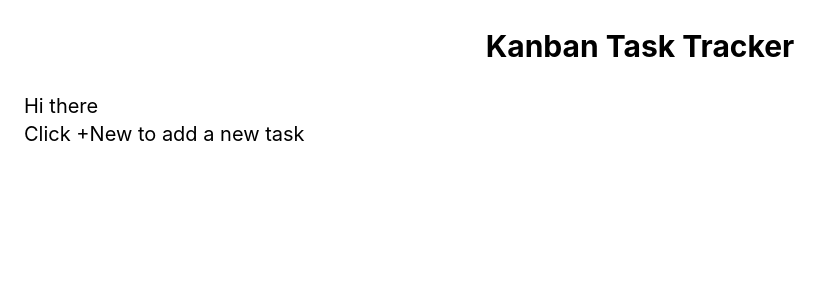
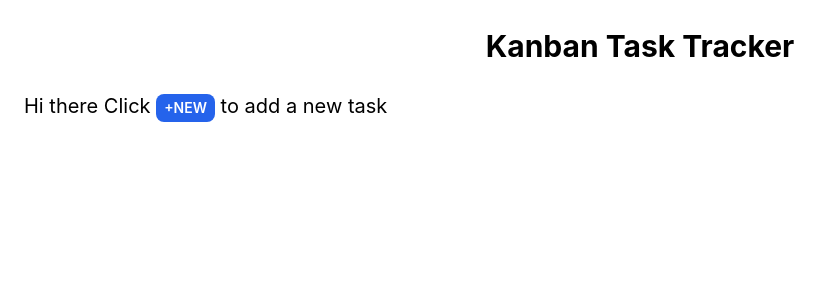
Before and after one commit to G3RGES/kanban-task-tracker, a React (Create React App) app: page / in a window 1280 px wide. Shown: the top 300 px of the page, without its empty margins (0-832 px from the left). Built offline with nearby package versions, Linux system fonts and the light colour scheme.

Commit message:
Update App.js

```diff
--- a/src/App.js
+++ b/src/App.js
@@ -1,11 +1,18 @@
+import AddTask from "./components/AddTask";
+
 function App() {
   return (
     <>
       <h1 className="text-3xl font-bold text-center my-3 py-4 px-6">
         Kanban Task Tracker
       </h1>
-      <p className="text-xl px-6">Hi there</p>
-      <p className="text-xl px-6">Click +New to add a new task</p>
+
+      <p className="text-xl px-6">
+        <span>Hi there </span>
+        <span>Click </span>
+        <AddTask />
+        <span> to add a new task</span>
+      </p>
     </>
   );
 }
```
